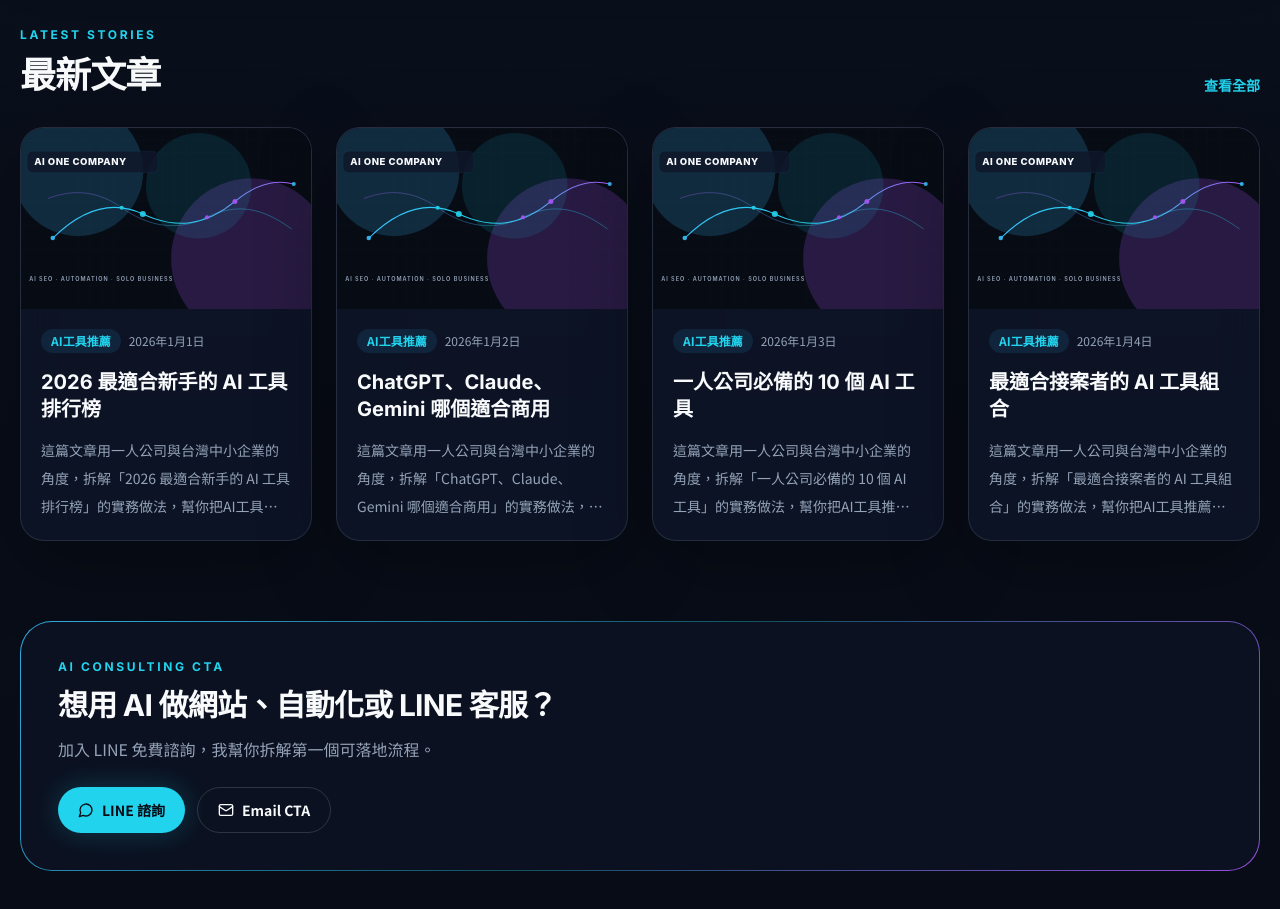
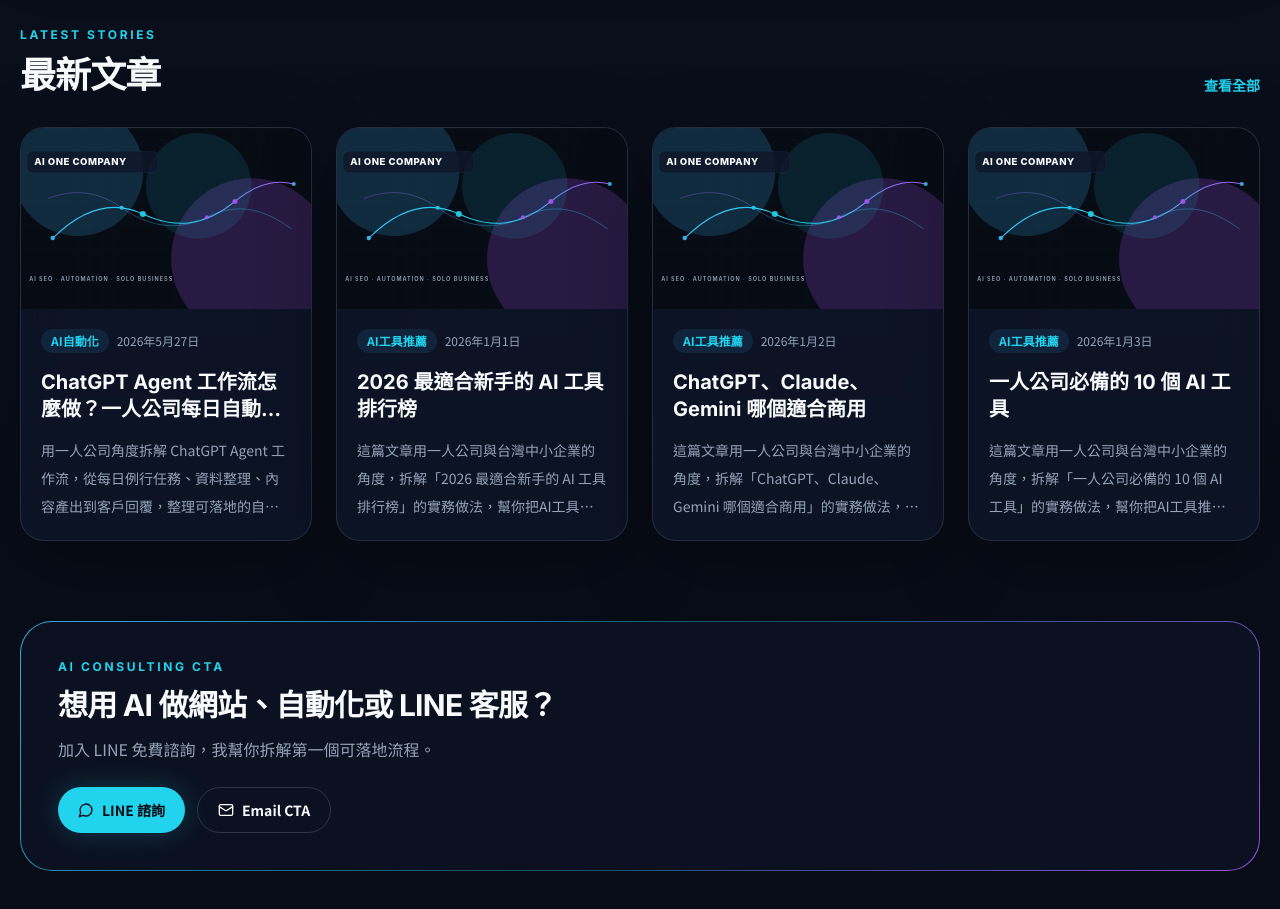
Before and after one commit to 5420teddy-design/ai-one-man-studio, a Next.js app: page / in a window 1280 px wide. Shown: the part 2840-3749 px from the top of the page. Built offline with nearby package versions, Linux system fonts and the light colour scheme; no server answers.

Commit message:
Publish daily AI automation article

```diff
--- /dev/null
+++ b/data/articles/chatgpt-agent-workflow-solo-company-2026-05-27.json
@@ -0,0 +1,56 @@
+{
+  "id": 1779840000000,
+  "title": "ChatGPT Agent 工作流怎麼做？一人公司每日自動化實戰",
+  "slug": "chatgpt-agent-workflow-solo-company-2026-05-27",
+  "category": "AI自動化",
+  "targetKeyword": "ChatGPT Agent 工作流",
+  "searchIntent": "讀者想知道如何把 ChatGPT Agent 用在一人公司日常工作，包含任務拆解、工具串接、成本控管與可收費服務包裝。",
+  "description": "用一人公司角度拆解 ChatGPT Agent 工作流，從每日例行任務、資料整理、內容產出到客戶回覆，整理可落地的自動化流程。",
+  "outline": [
+    "先挑每天重複發生的工作",
+    "把 Agent 工作流拆成輸入、判斷、輸出與回報",
+    "用檢查清單降低自動化失誤",
+    "適合一人公司的三種服務包裝",
+    "每天更新與回報的營運節奏"
+  ],
+  "chartType": "matrix",
+  "chartData": [
+    { "name": "內容產出", "difficulty": 42, "speed": 86, "cost": 34, "longTerm": 88 },
+    { "name": "客戶回覆", "difficulty": 58, "speed": 78, "cost": 40, "longTerm": 84 },
+    { "name": "資料整理", "difficulty": 46, "speed": 82, "cost": 30, "longTerm": 80 },
+    { "name": "專案監控", "difficulty": 64, "speed": 70, "cost": 38, "longTerm": 92 }
+  ],
+  "monetizationAngle": "這類工作流可以包裝成每月維護服務，例如內容網站每日更新、LINE 客服摘要、客戶名單整理與自動寄信報告，適合一人公司用固定月費累積穩定收入。",
+  "publishDate": "2026-05-27",
+  "readingTime": 8,
+  "coverImage": "/images/ai-cover-default.svg",
+  "author": "AI 一人公司研究所",
+  "shares": 168,
+  "featured": true,
+  "tags": [
+    "ChatGPT Agent 工作流",
+    "AI自動化",
+    "一人公司",
+    "每日內容工廠"
+  ],
+  "faq": [
+    {
+      "question": "ChatGPT Agent 工作流一定要寫程式嗎？",
+      "answer": "不一定。可以先用表單、試算表、n8n 或現成自動化工具串接，等流程穩定後再用程式客製。"
+    },
+    {
+      "question": "一人公司最適合先自動化哪一件事？",
+      "answer": "優先挑每天都會重複、結果容易檢查、失敗風險可控的工作，例如文章檢查、客戶訊息分類或每日報告。"
+    },
+    {
+      "question": "自動化內容發布需要人工審稿嗎？",
+      "answer": "建議保留檢查步驟，至少確認標題、日期、連結、SEO 欄位與寄信報告都正確，再讓流程逐步提高自動化程度。"
+    }
+  ],
+  "h1": "ChatGPT Agent 工作流怎麼做？一人公司每日自動化實戰",
+  "metaDescription": "ChatGPT Agent 工作流教學：一人公司如何每天自動整理資料、產出文章、回報進度並包裝成可收費服務。",
+  "content": "## 先從每天都會重複的工作開始\n\n一人公司導入 ChatGPT Agent 工作流，不需要一開始就追求全自動。最穩的做法，是先列出每天都會發生、結果容易檢查、出錯成本可控的任務，例如文章是否更新、客戶留言是否回覆、報表是否寄出。\n\n## 工作流要有清楚的輸入與輸出\n\n一個可維護的 Agent 工作流至少要包含四件事：輸入來源、判斷規則、輸出格式、回報方式。輸入可以是網站資料、表單、信件或檔案；判斷規則要寫清楚什麼算完成；輸出要能被網站或團隊直接使用；回報則要讓負責人每天知道結果。\n\n## 每日內容更新適合作為第一個範例\n\n內容網站很適合用來建立自動化節奏。每天固定檢查是否已有今天文章，沒有就產生一篇符合網站定位的靜態文章，再跑建置檢查，最後把標題、網址與結果寄出。這個流程很容易驗證，也能持續累積 SEO 資產。\n\n## 不要省略檢查與通知\n\n真正能長期使用的自動化，不是只會產生內容，而是會檢查內容是否被網站讀到、連結是否存在、建置是否成功，以及失敗時留下原因。通知信件要列出新增文章、檔案路徑、驗證結果與需要人工處理的事項。\n\n## 服務化的重點是穩定交付\n\n如果要把 ChatGPT Agent 工作流包裝成接案服務，可以從每日更新、每週報告、每月優化三層開始。客戶買的不是工具，而是穩定發生的成果：網站有更新、內容有累積、問題有人追蹤。",
+  "cta": "想把每日文章、LINE 客服或專案監控做成可收費的 AI 自動化流程？可以先從一個低風險任務開始測試。",
+  "schema": [],
+  "source": "generated"
+}
--- /dev/null
+++ b/data/articles/chatgpt-agent-workflow-solo-company-2026-05-27.mdx
@@ -0,0 +1,32 @@
+---
+title: "ChatGPT Agent 工作流怎麼做？一人公司每日自動化實戰"
+slug: "chatgpt-agent-workflow-solo-company-2026-05-27"
+category: "AI自動化"
+targetKeyword: "ChatGPT Agent 工作流"
+description: "用一人公司角度拆解 ChatGPT Agent 工作流，從每日例行任務、資料整理、內容產出到客戶回覆，整理可落地的自動化流程。"
+publishDate: "2026-05-27"
+---
+
+## 先從每天都會重複的工作開始
+
+一人公司導入 ChatGPT Agent 工作流，不需要一開始就追求全自動。最穩的做法，是先列出每天都會發生、結果容易檢查、出錯成本可控的任務，例如文章是否更新、客戶留言是否回覆、報表是否寄出。
+
+## 工作流要有清楚的輸入與輸出
+
+一個可維護的 Agent 工作流至少要包含四件事：輸入來源、判斷規則、輸出格式、回報方式。輸入可以是網站資料、表單、信件或檔案；判斷規則要寫清楚什麼算完成；輸出要能被網站或團隊直接使用；回報則要讓負責人每天知道結果。
+
+## 每日內容更新適合作為第一個範例
+
+內容網站很適合用來建立自動化節奏。每天固定檢查是否已有今天文章，沒有就產生一篇符合網站定位的靜態文章，再跑建置檢查，最後把標題、網址與結果寄出。這個流程很容易驗證，也能持續累積 SEO 資產。
+
+## 不要省略檢查與通知
+
+真正能長期使用的自動化，不是只會產生內容，而是會檢查內容是否被網站讀到、連結是否存在、建置是否成功，以及失敗時留下原因。通知信件要列出新增文章、檔案路徑、驗證結果與需要人工處理的事項。
+
+## 服務化的重點是穩定交付
+
+如果要把 ChatGPT Agent 工作流包裝成接案服務，可以從每日更新、每週報告、每月優化三層開始。客戶買的不是工具，而是穩定發生的成果：網站有更新、內容有累積、問題有人追蹤。
+
+## 免費諮詢
+
+想把每日文章、LINE 客服或專案監控做成可收費的 AI 自動化流程？可以先從一個低風險任務開始測試。
```
